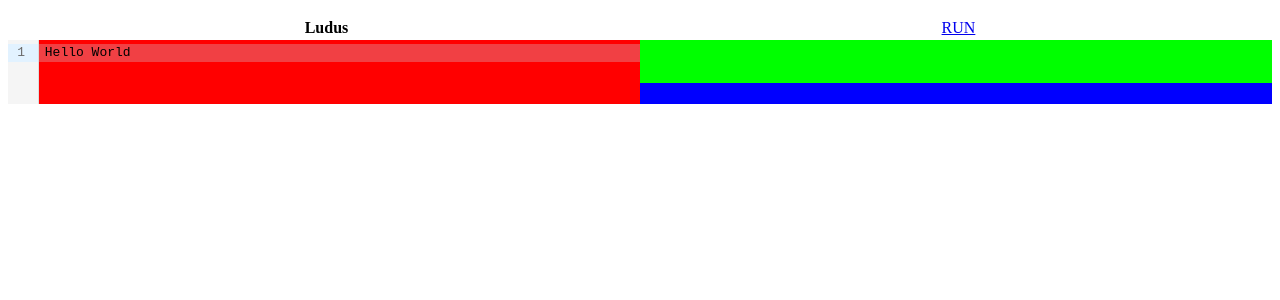
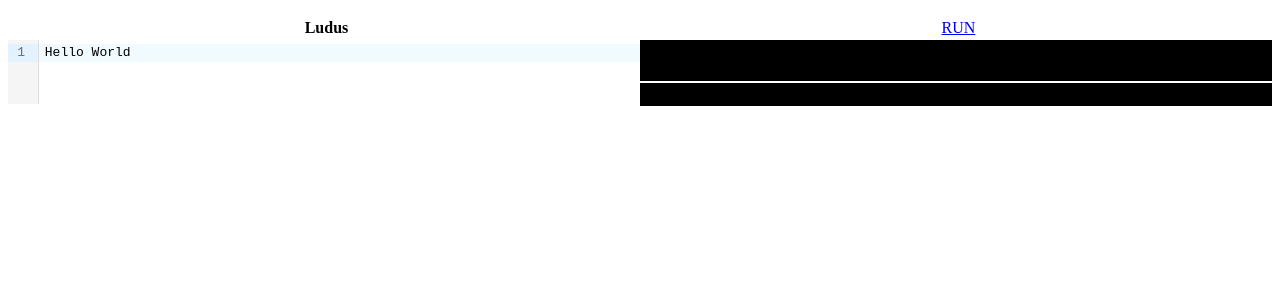
Before and after one commit to thinking-with-computers/ludus-web, a SvelteKit app: page / in a window 1280 px wide. Shown: the top 300 px of the page. Built offline with nearby package versions, Linux system fonts and the light colour scheme.

Commit message:
more sensible background colours

```diff
--- a/src/routes/+page.svelte
+++ b/src/routes/+page.svelte
@@ -68,7 +68,6 @@
  }
 
  #code-editor {
-	 background: #f00;
 	 min-height: 4em;
 	 grid-area: editor;
 	 height: 100%;
@@ -79,13 +78,14 @@
  }
 
  #canv {
-	 background: #0f0;
 	 height: 100%;
+	 background: #000;
 	 grid-area: canv;
  }
 
  #console {
-	 background: #00f;
+	 background: #000;
+	 border-top: 2px solid white;
 	 height: 100%;
 	 grid-area: console;
  }
```
